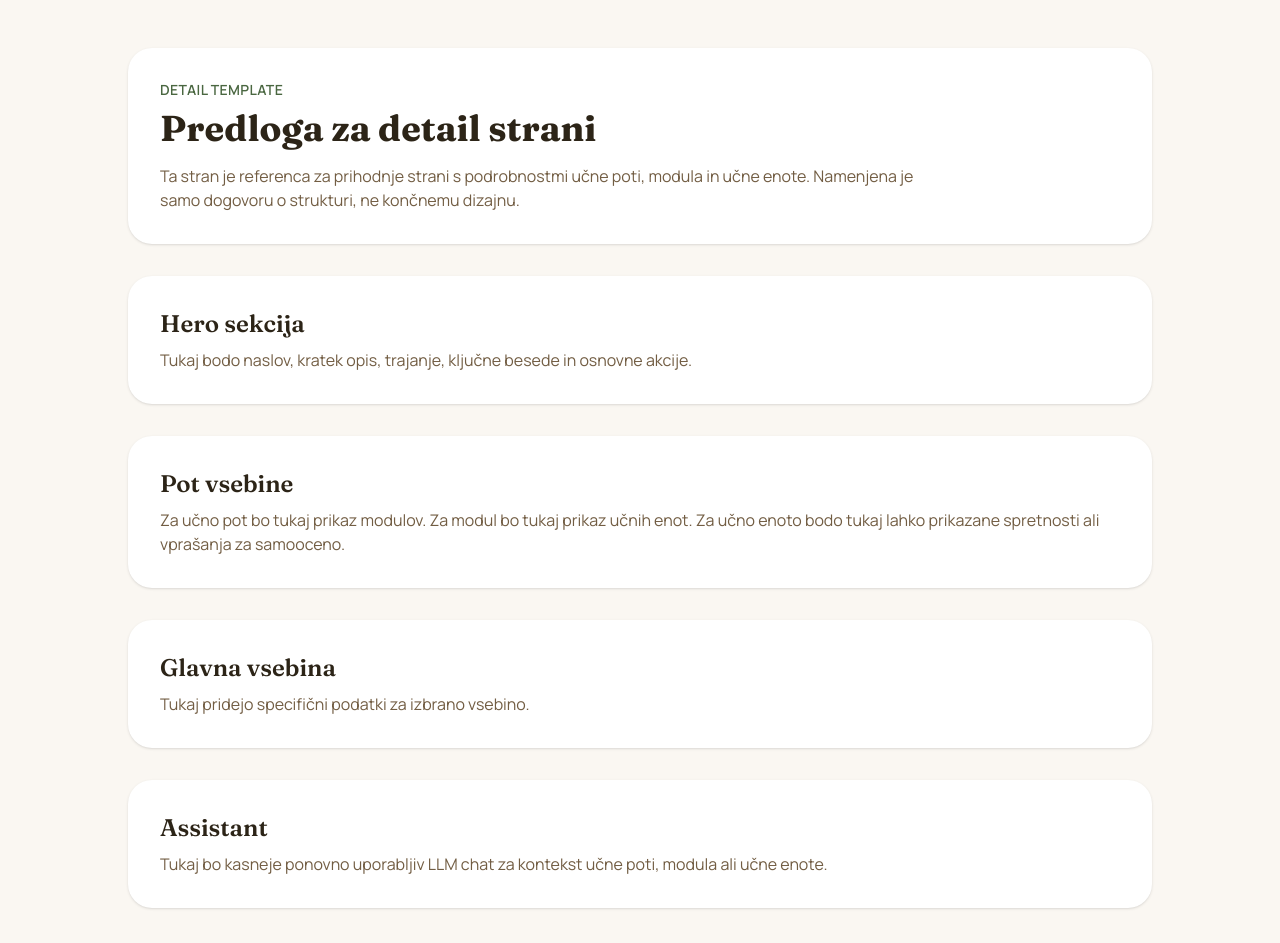
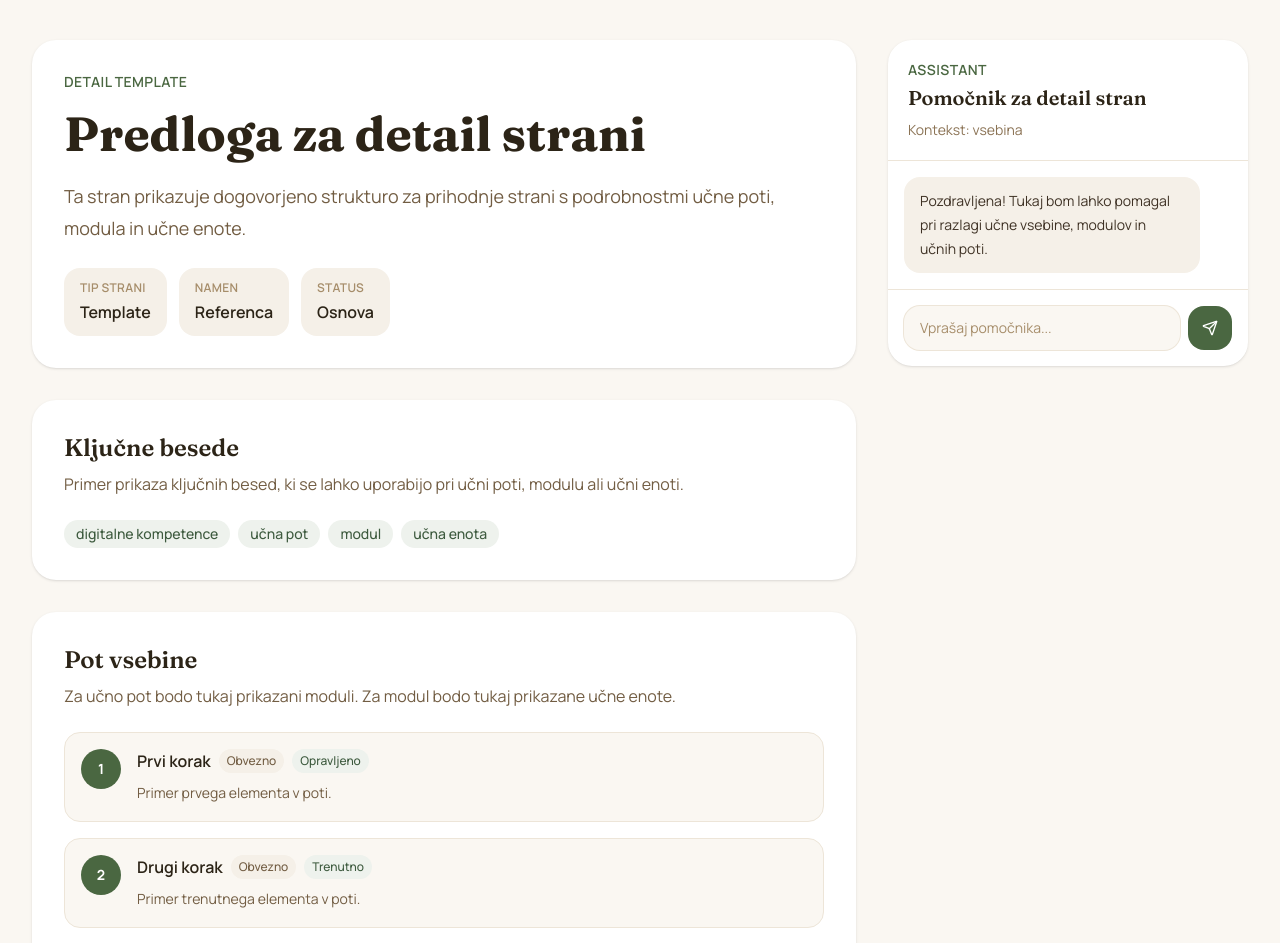
Before and after one commit to McTehno/Psi-Up, a React (Vite) app in the folder frontend/: page /detail-template in a window 1280 px wide. Shown: the top 943 px of the page. Built offline with nearby package versions, Linux system fonts and the light colour scheme; no server answers.

Commit message:
Povezana detail template stran z reusable komponentami

```diff
--- a/frontend/src/pages/DetailTemplatePage/DetailTemplatePage.tsx
+++ b/frontend/src/pages/DetailTemplatePage/DetailTemplatePage.tsx
@@ -1,54 +1,113 @@
+import {
+  DetailHero,
+  DetailMeta,
+  DetailPageShell,
+  DetailRouteMap,
+  DetailSection,
+  DetailTags,
+} from '../../components/detail'
+import { AssistantChat } from '../../features/assistant'
+
 function DetailTemplatePage() {
   return (
-    <main className="min-h-screen bg-sand-50 px-6 py-12 text-brown-900">
-      <div className="mx-auto max-w-5xl space-y-8">
-        <section className="rounded-3xl bg-white p-8 shadow-sm">
-          <p className="mb-2 text-sm font-semibold uppercase tracking-wide text-forest-600">
-            Detail template
-          </p>
-          <h1 className="font-display text-4xl font-bold">
-            Predloga za detail strani
-          </h1>
-          <p className="mt-4 max-w-3xl text-brown-600">
-            Ta stran je referenca za prihodnje strani s podrobnostmi učne poti,
-            modula in učne enote. Namenjena je samo dogovoru o strukturi, ne
-            končnemu dizajnu.
-          </p>
-        </section>
+    <DetailPageShell
+      sidebar={
+        <AssistantChat
+          contextType="general"
+          title="Pomočnik za detail stran"
+        />
+      }
+    >
+      <DetailHero
+        eyebrow="Detail template"
+        title="Predloga za detail strani"
+        description="Ta stran prikazuje dogovorjeno strukturo za prihodnje strani s podrobnostmi učne poti, modula in učne enote."
+      >
+        <DetailMeta
+          items={[
+            { label: 'Tip strani', value: 'Template' },
+            { label: 'Namen', value: 'Referenca' },
+            { label: 'Status', value: 'Osnova' },
+          ]}
+        />
+      </DetailHero>
 
-        <section className="rounded-3xl bg-white p-8 shadow-sm">
-          <h2 className="font-display text-2xl font-semibold">Hero sekcija</h2>
-          <p className="mt-2 text-brown-600">
-            Tukaj bodo naslov, kratek opis, trajanje, ključne besede in osnovne
-            akcije.
-          </p>
-        </section>
+      <DetailSection
+        title="Ključne besede"
+        description="Primer prikaza ključnih besed, ki se lahko uporabijo pri učni poti, modulu ali učni enoti."
+      >
+        <DetailTags
+          tags={[
+            'digitalne kompetence',
+            'učna pot',
+            'modul',
+            'učna enota',
+          ]}
+        />
+      </DetailSection>
 
-        <section className="rounded-3xl bg-white p-8 shadow-sm">
-          <h2 className="font-display text-2xl font-semibold">Pot vsebine</h2>
-          <p className="mt-2 text-brown-600">
-            Za učno pot bo tukaj prikaz modulov. Za modul bo tukaj prikaz učnih
-            enot. Za učno enoto bodo tukaj lahko prikazane spretnosti ali
-            vprašanja za samooceno.
-          </p>
-        </section>
+      <DetailSection
+        title="Pot vsebine"
+        description="Za učno pot bodo tukaj prikazani moduli. Za modul bodo tukaj prikazane učne enote."
+      >
+        <DetailRouteMap
+          items={[
+            {
+              id: 'step-1',
+              title: 'Prvi korak',
+              description: 'Primer prvega elementa v poti.',
+              order: 1,
+              isRequired: true,
+              status: 'completed',
+            },
+            {
+              id: 'step-2',
+              title: 'Drugi korak',
+              description: 'Primer trenutnega elementa v poti.',
+              order: 2,
+              isRequired: true,
+              status: 'current',
+            },
+            {
+              id: 'step-3',
+              title: 'Tretji korak',
+              description: 'Primer naslednjega elementa v poti.',
+              order: 3,
+              isRequired: false,
+              status: 'available',
+            },
+          ]}
+        />
+      </DetailSection>
 
-        <section className="rounded-3xl bg-white p-8 shadow-sm">
-          <h2 className="font-display text-2xl font-semibold">Glavna vsebina</h2>
-          <p className="mt-2 text-brown-600">
-            Tukaj pridejo specifični podatki za izbrano vsebino.
-          </p>
-        </section>
+      <DetailSection
+        title="Glavna vsebina"
+        description="Tukaj bodo specifični podatki glede na tip vsebine."
+      >
+        <div className="grid gap-4 md:grid-cols-3">
+          <div className="rounded-2xl bg-sand-50 p-4">
+            <h3 className="font-semibold text-brown-900">Učna pot</h3>
+            <p className="mt-2 text-sm text-brown-600">
+              Prikazuje module, trajanje in priporočeno zaporedje.
+            </p>
+          </div>
 
-        <section className="rounded-3xl bg-white p-8 shadow-sm">
-          <h2 className="font-display text-2xl font-semibold">Assistant</h2>
-          <p className="mt-2 text-brown-600">
-            Tukaj bo kasneje ponovno uporabljiv LLM chat za kontekst učne poti,
-            modula ali učne enote.
-          </p>
-        </section>
-      </div>
-    </main>
+          <div className="rounded-2xl bg-sand-50 p-4">
+            <h3 className="font-semibold text-brown-900">Modul</h3>
+            <p className="mt-2 text-sm text-brown-600">
+              Prikazuje učne enote, pogoje in vrstni red.
+            </p>
+          </div>
+
+          <div className="rounded-2xl bg-sand-50 p-4">
+            <h3 className="font-semibold text-brown-900">Učna enota</h3>
+            <p className="mt-2 text-sm text-brown-600">
+              Prikazuje spretnosti in vprašanja za samooceno.
+            </p>
+          </div>
+        </div>
+      </DetailSection>
+    </DetailPageShell>
   )
 }
 
```
